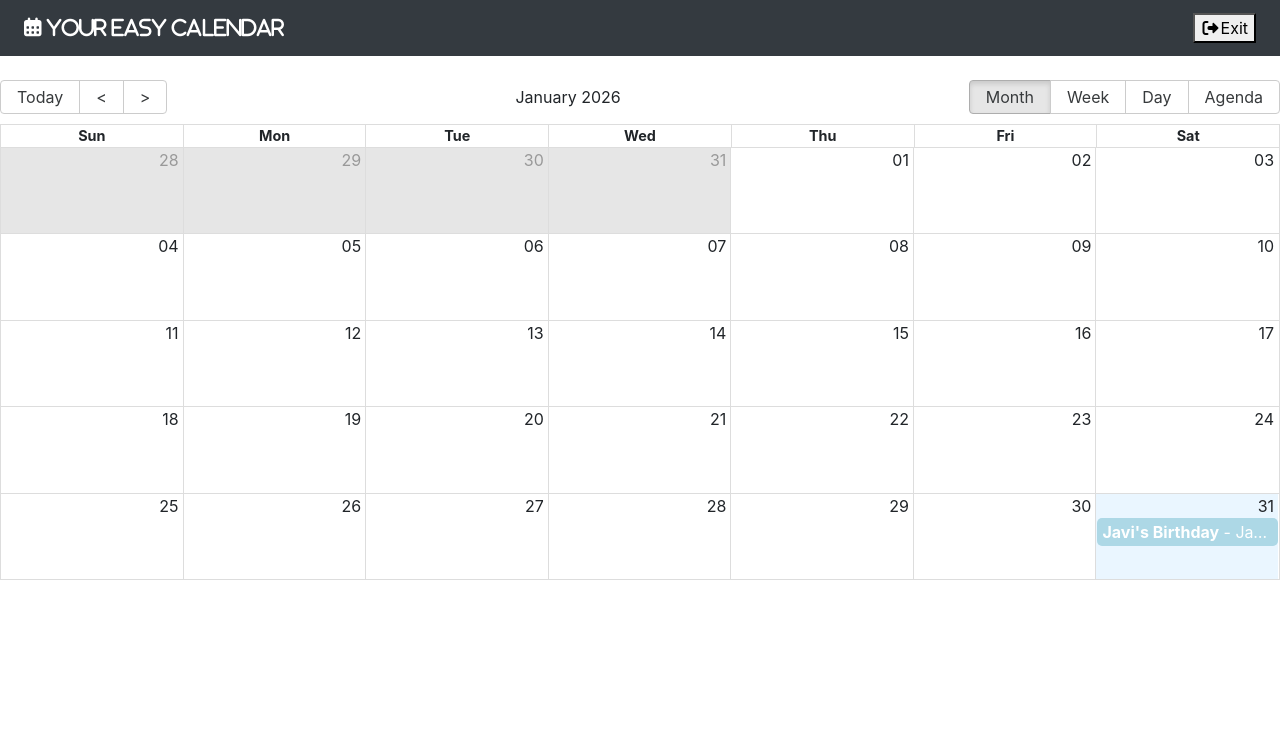
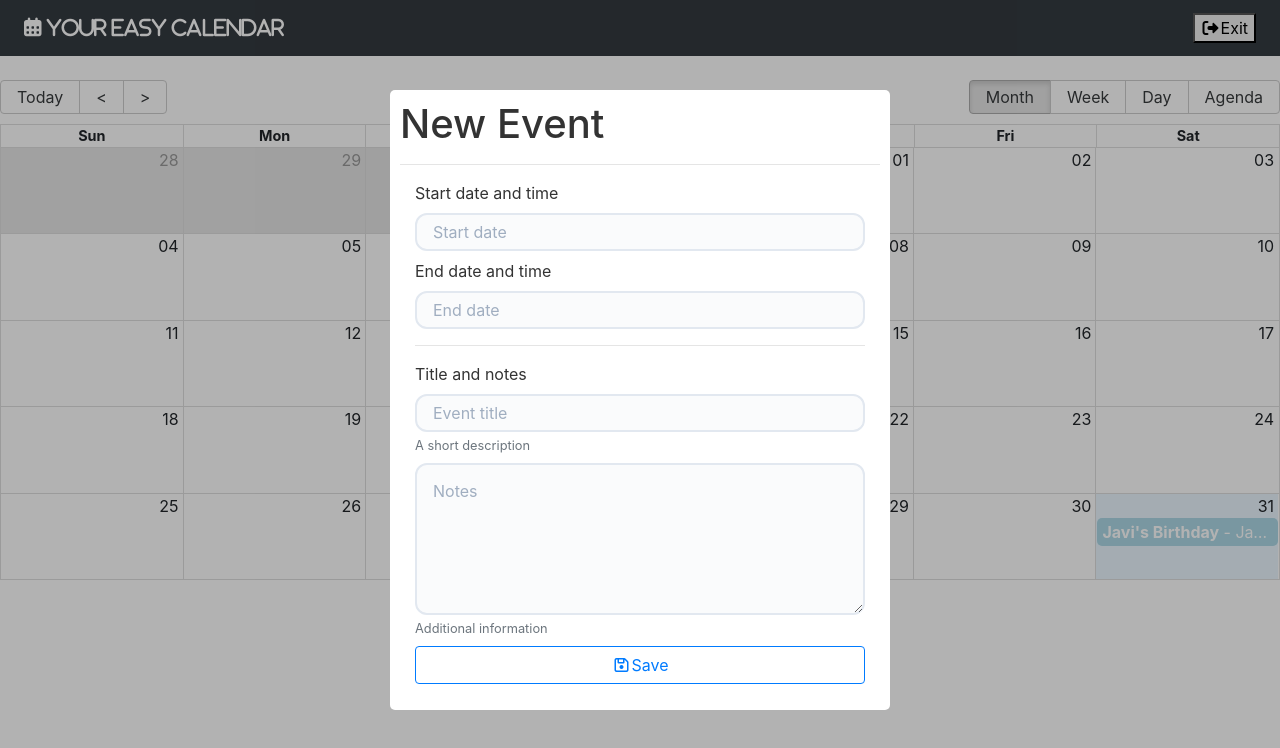
Before and after one commit to franciscojgonzalezfernandez-lgtm/calendar, a React (Vite) app: page / in a window 1280 px wide. Shown: the top 748 px of the page. Built offline with nearby package versions, Linux system fonts and the light colour scheme.

Commit message:
Modal with new event form.

```diff
--- a/package.json
+++ b/package.json
@@ -14,6 +14,7 @@
     "date-fns": "^4.1.0",
     "react": "^19.2.0",
     "react-big-calendar": "^1.19.4",
+    "react-datepicker": "^9.1.0",
     "react-dom": "^19.2.0",
     "react-modal": "^3.16.3",
     "react-router": "^7.13.0"
--- /dev/null
+++ b/src/calendar/components/CalendarModal/CalendarForm.tsx
@@ -0,0 +1,52 @@
+export const CalendarForm = () => {
+  return (
+    <>
+      <h1>New Event</h1>
+      <hr />
+      <form className="container">
+        <div className="form-group mb-2">
+          <label>Start date and time</label>
+          <input className="form-control" placeholder="Start date" />
+        </div>
+
+        <div className="form-group mb-2">
+          <label>End date and time</label>
+          <input className="form-control" placeholder="End date" />
+        </div>
+
+        <hr />
+        <div className="form-group mb-2">
+          <label>Title and notes</label>
+          <input
+            type="text"
+            className="form-control"
+            placeholder="Event title"
+            name="title"
+            autoComplete="off"
+          />
+          <small id="emailHelp" className="form-text text-muted">
+            A short description
+          </small>
+        </div>
+
+        <div className="form-group mb-2">
+          <textarea
+            type="text"
+            className="form-control"
+            placeholder="Notes"
+            rows="5"
+            name="notes"
+          ></textarea>
+          <small id="emailHelp" className="form-text text-muted">
+            Additional information
+          </small>
+        </div>
+
+        <button type="submit" className="btn btn-outline-primary btn-block">
+          <i className="far fa-save"></i>
+          <span>Save</span>
+        </button>
+      </form>
+    </>
+  );
+};
--- /dev/null
+++ b/src/calendar/components/CalendarModal/CalendarModal.css
@@ -0,0 +1,40 @@
+/* Modal */
+.ReactModalPortal > div{
+    opacity: 0;
+}
+
+.ReactModalPortal .ReactModal__Overlay {
+    align-items: center;
+    display: flex;
+    justify-content: center;
+    transition: opacity .2s ease-in-out;
+    z-index: 999;
+}
+
+.modal-fondo {
+    background-color: rgba(0, 0, 0, 0.3);
+    bottom: 0;
+    left: 0;
+    right: 0;
+    top: 0;
+    position: fixed;
+}
+
+.ReactModalPortal .ReactModal__Overlay--after-open {
+    opacity: 1;
+}
+
+.ReactModalPortal .ReactModal__Overlay--before-close {
+    opacity: 0;
+}
+
+.modal {
+    background: white;
+    border-radius: 5px;
+    color: rgb(51, 51, 51);
+    display: inline;
+    max-height: 620px;
+    max-width: 500px;
+    outline: none;
+    padding: 10px;
+}
--- /dev/null
+++ b/src/calendar/components/CalendarModal/CalendarModal.tsx
@@ -0,0 +1,42 @@
+import { useState } from "react";
+import Modal from "react-modal";
+import "./CalendarModal.css";
+import { CalendarForm } from "./CalendarForm";
+
+const customStyles = {
+  content: {
+    top: "50%",
+    left: "50%",
+    right: "auto",
+    bottom: "auto",
+    marginRight: "-50%",
+    transform: "translate(-50%, -50%)",
+  },
+};
+
+Modal.setAppElement("#root");
+
+export const CalendarModal = () => {
+  const [modalIsOpen, setIsOpen] = useState(true);
+
+  function openModal() {
+    setIsOpen(true);
+  }
+
+  function closeModal() {
+    setIsOpen(false);
+  }
+  return (
+    <Modal
+      isOpen={modalIsOpen}
+      onRequestClose={closeModal}
+      className="modal"
+      overlayClassName="modal-fondo"
+      closeTimeoutMS={200}
+      style={customStyles}
+      contentLabel="Example Modal"
+    >
+      <CalendarForm />
+    </Modal>
+  );
+};
--- a/src/calendar/pages/CalendarPage.tsx
+++ b/src/calendar/pages/CalendarPage.tsx
@@ -9,6 +9,7 @@ import { localizer } from "../../helpers";
 import { getMessages } from "../../helpers";
 import { useState } from "react";
 import type { ExtendedEvent } from "../../interfaces/ExtendedEvent.interface";
+import { CalendarModal } from "../components/CalendarModal/CalendarModal";
 
 const myEventsList: ExtendedEvent[] = [
   {
@@ -64,6 +65,7 @@ export const CalendarPage = () => {
   return (
     <>
       <NavBar />
+      <CalendarModal />
       <Calendar
         localizer={localizer}
         events={myEventsList}
```
Also changed, not shown: 1 other file (tests, documents, lock files or other folders).
